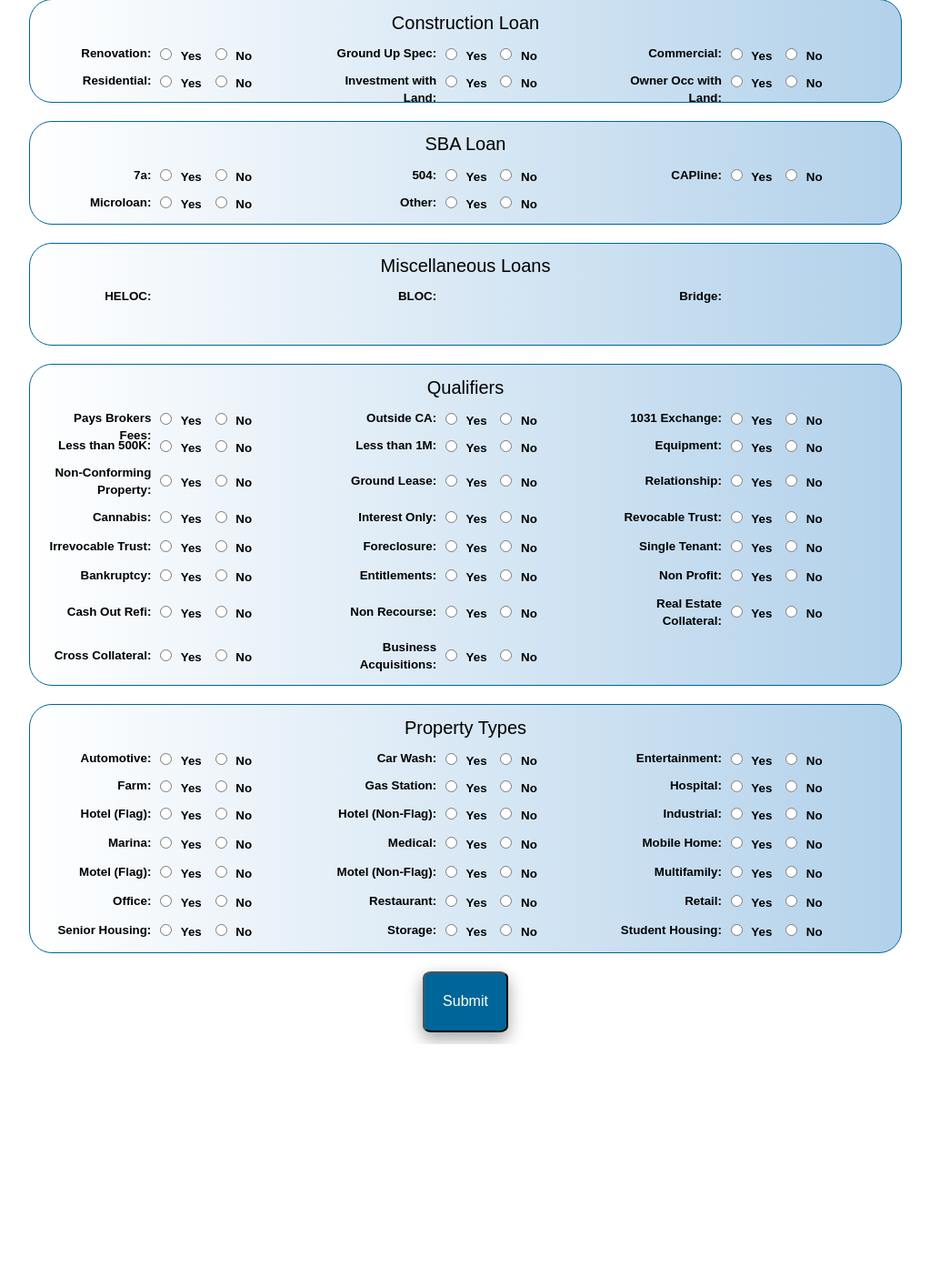
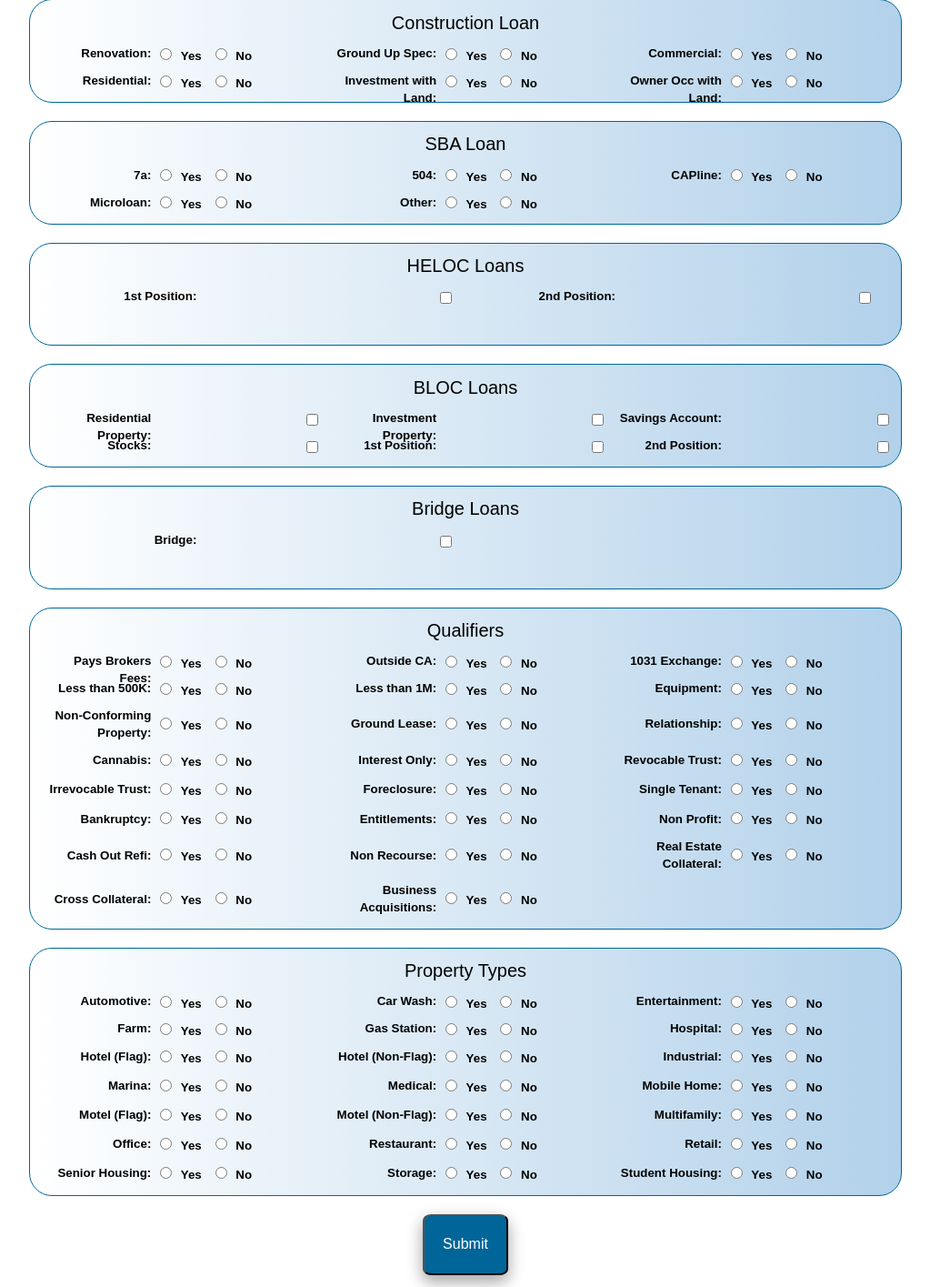
Before and after one commit to lorenzotan/streamline-broker, a Django app: page /lender_form/ in a window 1280 px wide. Shown: the part 737-2152 px from the top of the page at 91% size, without its empty margins (128-1151 px from the left). Before the commit the page ends 1885 px from the top, so only its background shows below. Run offline with Django 3.2, Linux system fonts and the light colour scheme; some libraries are stand-ins or nearby versions.

Commit message:
18: updating templates to support new heloc bloc and bridge fields

```diff
--- a/broker1/inputs/templates/inputs/lender_form.html
+++ b/broker1/inputs/templates/inputs/lender_form.html
@@ -229,28 +229,42 @@
         </div>
       </div>
 
-      <!-- Miscellaneious Table -->
+      <!-- HELOC Table -->
+      <div class="formContainer">
+        <div class="grid2c">
+          <h1 class="formHeader">HELOC Loans</h1>
+          <label>1st Position:</label>
+          <label>{{ form.heloc_1_pos }}</label>
+          <label>2nd Position:</label>
+          <label>{{ form.heloc_2_pos }}</label>
+        </div>
+      </div>
+
+      <!-- BLOC Table -->
       <div class="formContainer">
         <div class="grid3c">
-          <h1 class="formHeader">Miscellaneous Loans</h1>
-          <label>HELOC:</label>
-          <label>
-          {% for choice in form.misc_HELOC %}
-            <label>{{ choice }}&nbsp;&nbsp;&nbsp;&nbsp;</label>
-          {% endfor %}
-          </label>
-          <label>BLOC:</label>
-          <label>
-          {% for choice in form.misc_BLOC %}
-            <label>{{ choice }}&nbsp;&nbsp;&nbsp;&nbsp;</label>
-          {% endfor %}
-          </label>
+          <h1 class="formHeader">BLOC Loans</h1>
+          <label>Residential Property:</label>
+          <label>{{ form.bloc_resid_prop }}</label>
+          <label>Investment Property:</label>
+          <label>{{ form.bloc_inv_prop }}</label>
+          <label>Savings Account:</label>
+          <label>{{ form.bloc_savings }}</label>
+          <label>Stocks:</label>
+          <label>{{ form.bloc_stocks }}</label>
+          <label>1st Position:</label>
+          <label>{{ form.bloc_1_pos }}</label>
+          <label>2nd Position:</label>
+          <label>{{ form.bloc_2_pos }}</label>
+        </div>
+      </div>
+
+      <!-- Bridge Table -->
+      <div class="formContainer">
+        <div class="grid2c">
+          <h1 class="formHeader">Bridge Loans</h1>
           <label>Bridge:</label>
-          <label>
-          {% for choice in form.misc_bridge %}
-            <label>{{ choice }}&nbsp;&nbsp;&nbsp;&nbsp;</label>
-          {% endfor %}
-          </label>
+          <label>{{ form.bridge }}</label>
         </div>
       </div>
 
```
Also changed, not shown: broker1/inputs/templates/inputs/lender_detail.html (+34 -7 lines).
